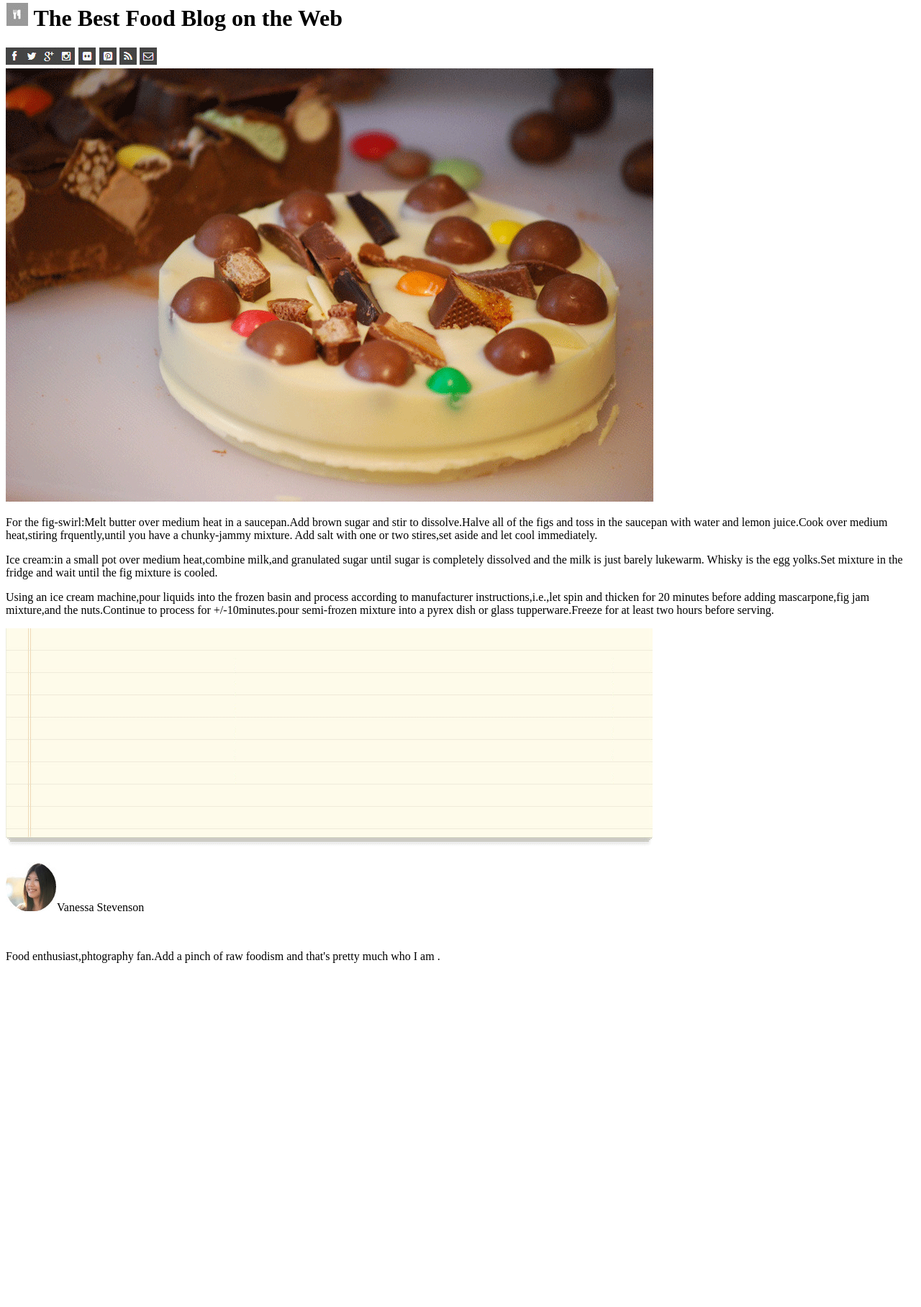
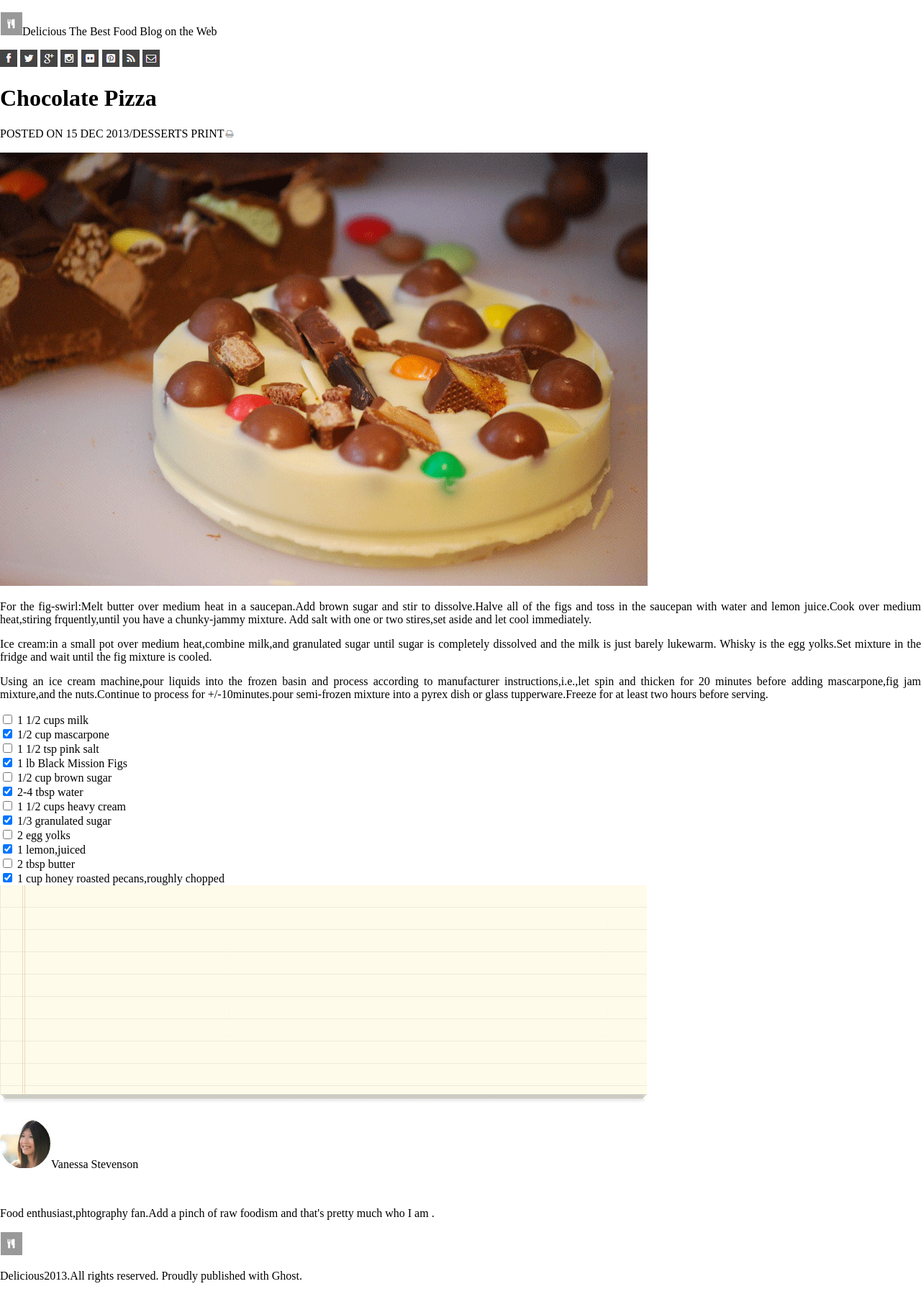
Before and after one commit to rtuts67/Chocolate_Pizza_CSS_Project, a plain HTML site: page index.html in a window 1280 px wide. Shown: the part 18-1834 px from the top of the page at 72% size. Before the commit the page ends 1372 px from the top, so only its background shows below. Drawn offline with Linux system fonts and the light colour scheme.

Commit message:
Adding the lists and all the content for the project

```diff
--- a/index.html
+++ b/index.html
@@ -6,34 +6,67 @@
     <link rel="stylesheet" href="style.css">
   </head>
   <body>
-    <div class="">
-      <h1><img src="img/small-logo.png" alt="" />  The Best Food Blog on the Web</h1>
-      <img src="img/fb-icon.png" alt="" /><img src="img/twit-icon.png" alt="" /><img src="img/gp-icon.png" alt="" /><img src="img/insta-icon.png" alt="" />
-      <img src="img/flic-icon.png" alt="" /> <img src="img/pint-icon.png" alt="" /> <img src="img/rss-icon.png" alt="" /> <img src="img/mail-icon.png" alt="" />
-    </div>
+    <div class="wrapper">
+             <header>
+             <p><img id="mainPic" src="img/small-logo.png" alt="" />Delicious
+              The Best Food Blog on the Web</p>
+            <img src="img/fb-icon.png" alt="" /> <img src="img/twit-icon.png" alt="" /> <img src="img/gp-icon.png" alt="" /> <img src="img/insta-icon.png" alt="" />
+              <img src="img/flic-icon.png" alt="" /> <img src="img/pint-icon.png" alt="" />    <img src="img/rss-icon.png" alt="" /> <img src="img/mail-icon.png" alt="" />
+   </header>
+     <main>
+       <div class="">
+           <h1>Chocolate Pizza</h1>
+           <p>POSTED ON 15 DEC 2013/DESSERTS       PRINT<img src="img/print-icon.png" alt="" /> </p>
+       </div>
+        <div id= "paragraph">
 
-<img src="img/choco-pizza.png" alt="" />
-<p>
-  For the fig-swirl:Melt butter over medium heat in a saucepan.Add brown sugar and stir to dissolve.Halve all of the figs and toss in the saucepan with water and lemon juice.Cook over medium heat,stiring frquently,until you have a chunky-jammy mixture.
-  Add salt with one or two stires,set aside and let cool immediately.
-</p>
-<p>
-  Ice cream:in a small pot over medium heat,combine milk,and granulated sugar until sugar is completely dissolved and the milk is just barely lukewarm.
-  Whisky is the egg yolks.Set mixture in the fridge and wait until the fig mixture is cooled.
-</p>
-<p>
-  Using an ice cream machine,pour liquids into the frozen basin and process according to manufacturer instructions,i.e.,let spin and thicken
-  for 20 minutes before adding mascarpone,fig jam mixture,and the nuts.Continue to process for +/-10minutes.pour semi-frozen mixture into a pyrex dish or glass
-  tupperware.Freeze for at least two hours before serving.
-</p>
-<img src="img/list-bg.png" alt="" />
+      <img  src="img/choco-pizza.png" alt="" />
+        <p>For the fig-swirl:Melt butter over medium heat in a saucepan.Add brown sugar and stir to dissolve.Halve all of the figs and toss in the saucepan with water and lemon juice.Cook over medium heat,stiring frquently,until you have a chunky-jammy mixture.
+       Add salt with one or two stires,set aside and let cool immediately.</p>
+     <p>Ice cream:in a small pot over medium heat,combine milk,and granulated sugar until sugar is completely dissolved and the milk is just barely lukewarm.
+     Whisky is the egg yolks.Set mixture in the fridge and wait until the fig mixture is cooled.</p>
+    <p>Using an ice cream machine,pour liquids into the frozen basin and process according to manufacturer instructions,i.e.,let spin and thicken
+    for 20 minutes before adding mascarpone,fig jam mixture,and the nuts.Continue to process for +/-10minutes.pour semi-frozen mixture into a pyrex dish or glass
+     tupperware.Freeze for at least two hours before serving.</p>
+         </div>
+
+           <form class="" action="index.html" method="post">
+             <input type="checkbox" name="" value=""> 1 1/2 cups milk<br>
+             <input type="checkbox" name="" value="" checked> 1/2 cup mascarpone<br>
+             <input type="checkbox" name="" value=""> 1 1/2 tsp pink salt<br>
+             <input type="checkbox" name="" value="" checked> 1 lb Black Mission Figs <br>
+             <input type="checkbox" name="" value=""> 1/2 cup brown sugar<br>
+             <input type="checkbox" name="" value="" checked> 2-4 tbsp water <br>
+             <input type="checkbox" name="" value=""> 1 1/2 cups heavy cream<br>
+             <input type="checkbox" name="" value="" checked> 1/3 granulated sugar<br>
+             <input type="checkbox" name="" value=""> 2 egg yolks<br>
+             <input type="checkbox" name="" value="" checked> 1 lemon,juiced <br>
+             <input type="checkbox" name="" value=""> 2 tbsp butter<br>
+             <input type="checkbox" name="" value="" checked> 1 cup honey roasted pecans,roughly chopped <br>
+           </form>
+
+         </div>
+
+   </main>
+
+<footer>
+  <img src="img/list-bg.png" alt="" />
 <div class="">
+
   <P><img src="img/van-pic.png" alt="" />Vanessa Stevenson</P><br>
   <p>
     Food enthusiast,phtography fan.Add a pinch of raw foodism and that's pretty much who I am .
   </p>
 </div>
-
+<div class="">
+  <p>
+    <img src="img/small-logo.png" alt=""
+  </p>
+<p>Delicious2013.All rights reserved.
+Proudly published with Ghost.</p>
+</div>
+</footer>
+ </div>
 
 <script src="app.js" charset="utf-8"></script>
 
--- a/style.css
+++ b/style.css
@@ -0,0 +1,30 @@
+body{
+  display: inline;
+}
+#header {
+  position:absolute;
+  height: 50px;
+  left:0;
+  top:0;
+  width:100%;
+  background:green;
+}
+
+#footer {
+           display: block;
+           position: fixed;
+           bottom: 0;
+      }
+
+#main {
+  position: absolute;
+  top:50px;
+  bottom:50px;
+  left:0;
+  width:100%;
+  background:#eee;
+}
+#paragraph{
+  display: inline;
+  text-align: justify;
+}
```
